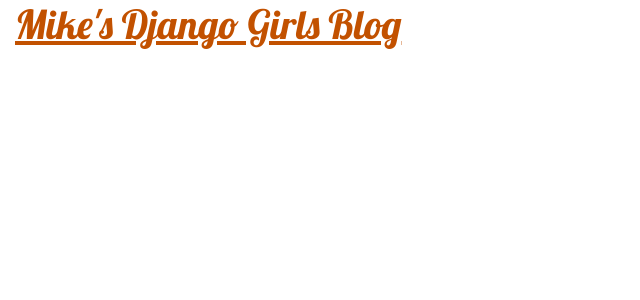
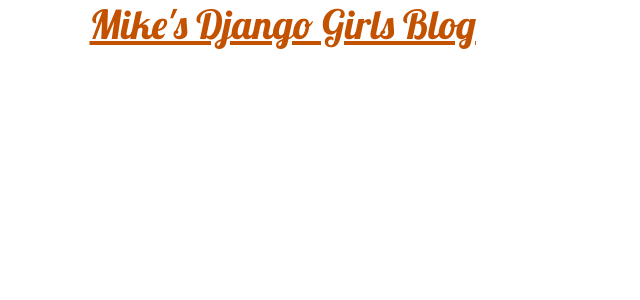
Before and after one commit to Aphelious/my_first_blog, a Django app: page / in a window 1280 px wide. Shown: the top 300 px of the page, without its empty margins (0-640 px from the left). Run offline with Django 3.2, Linux system fonts and the light colour scheme; data that the repository does not hold is empty.

Commit message:
Add classes to HTML

```diff
--- a/blog/templates/blog/post_list.html
+++ b/blog/templates/blog/post_list.html
@@ -8,12 +8,14 @@
         <link rel="stylesheet" href="{% static 'css/blog.css' %}">
     </head>
     <body>
-        <header>
-            <h1><a href="/">Mike's Django Girls Blog</a></h1>
+        <header class="page-header">
+            <div class="container">
+                <h1><a href="/">Mike's Django Girls Blog</a></h1>
+            </div>
         </header>
 
         {% for post in posts %}
-            <article>
+            <article class="post">
                 <time>published: {{ post.published_date }}</time>
                 <h2><a href="">{{ post.title }}</a></h2>
                 <p>{{ post.text|linebreaksbr }}</p>
```
